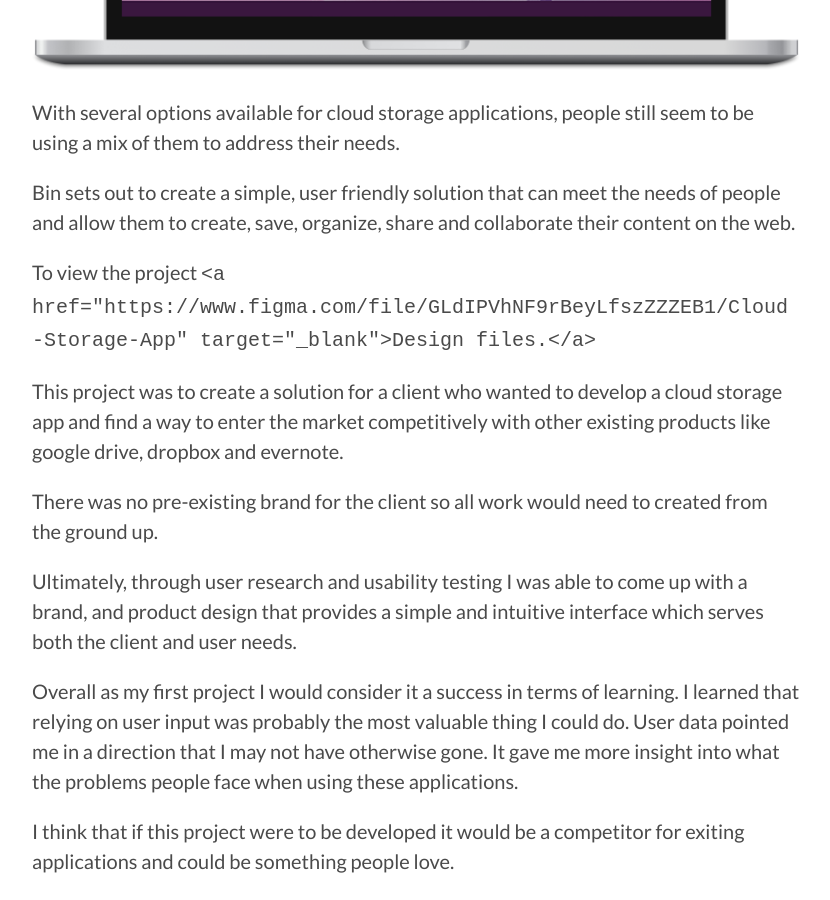
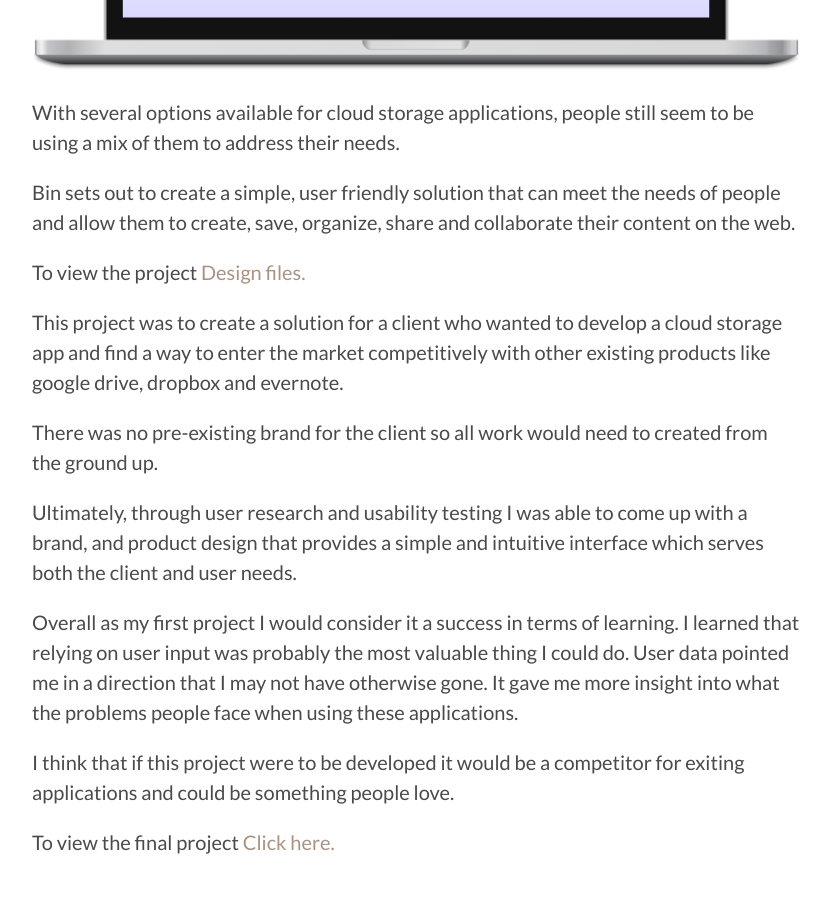
Before and after one commit to Jar36/portfolio, a Jekyll site: the page built from _portfolio/bin.md, in a window 1280 px wide and 900 px high, scrolled down 806 px. Shown: the whole window, without its empty margins (224-1054 px from the left). Built offline with Jekyll 4.4.1, drawn with Linux system fonts in a browser that asks for light colours; nearby versions of some CDN libraries.

Commit message:
update bin item

````diff
--- a/_portfolio/bin.md
+++ b/_portfolio/bin.md
@@ -7,14 +7,14 @@
 ---
 
 {:.center}
-![]({{ site.baseurl }}/img/blocjams.png)
+![]({{ site.baseurl }}/img/bin.png)
 
 [//]: # ## Explanation
 With several options available for cloud storage applications, people still seem to be using a mix of them to address their needs.
 
 Bin sets out to create a simple, user friendly solution that can meet the needs of people and allow them to create, save, organize, share and collaborate their content on the web.
 
-To view the project ```<a href="https://www.figma.com/file/GLdIPVhNF9rBeyLfszZZZEB1/Cloud-Storage-App" target="_blank">Design files.</a>```
+To view the project <a href="https://www.figma.com/file/GLdIPVhNF9rBeyLfszZZZEB1/Cloud-Storage-App" target="_blank">Design files.</a>
 
 
 
````
